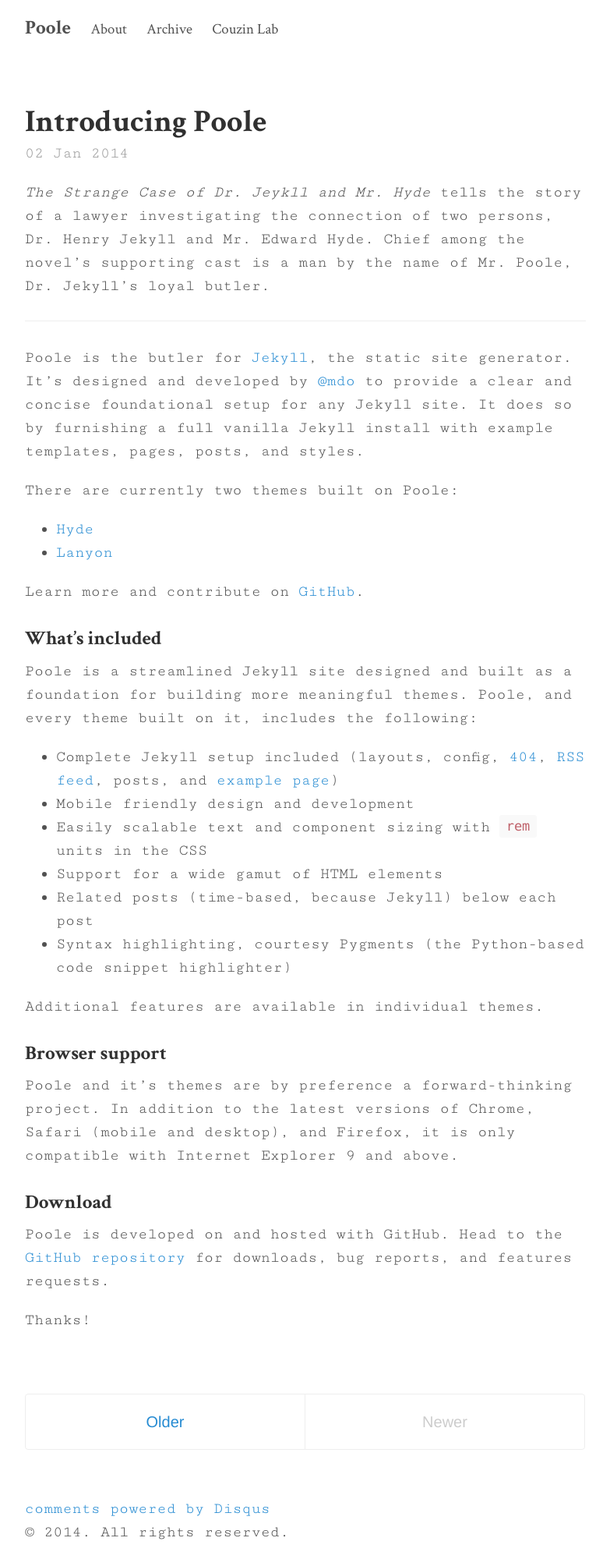
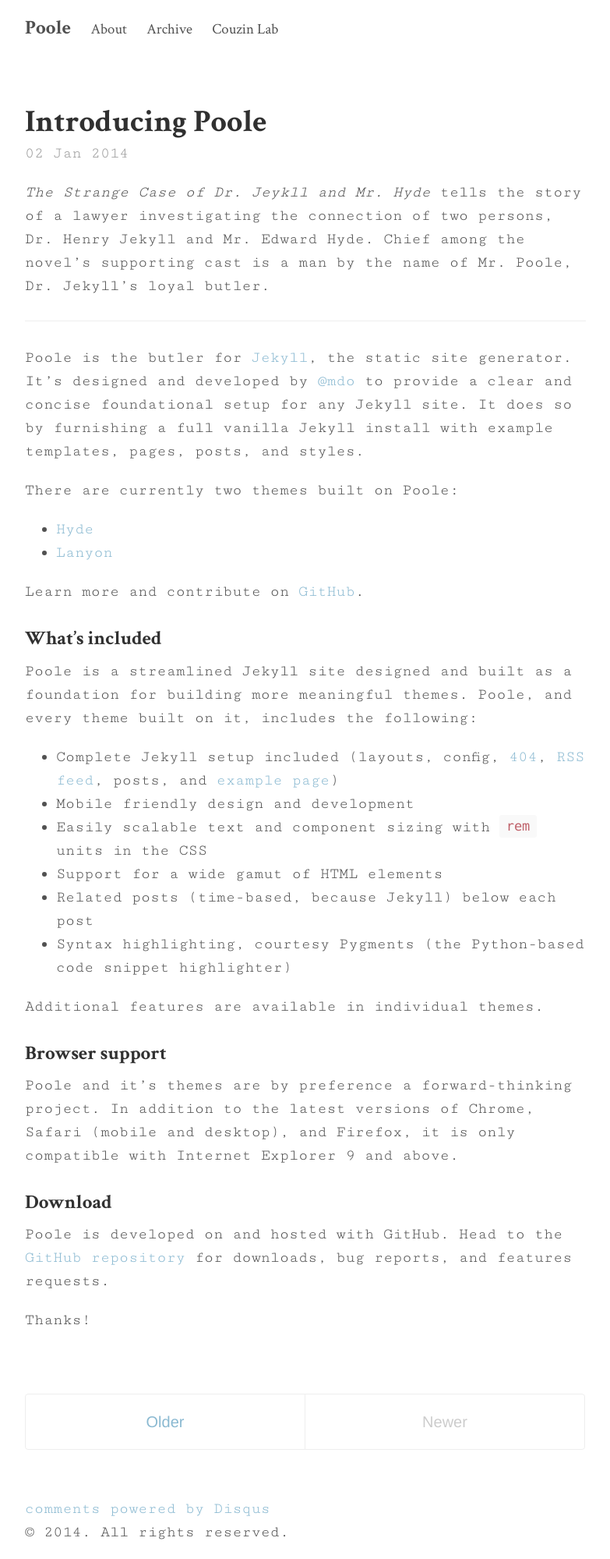
Before and after one commit to capecodcid/capecodcid.github.io, a Jekyll site: the page built from index.html, in a window 1280 px wide. Shown: the whole page at 78% size, without its empty margins (248-1031 px from the left). Built offline with Jekyll 4.4.1, drawn with Linux system fonts in a browser that asks for light colours; some web fonts are replaced; Markdown is read by kramdown in place of the engine named in the settings; the list of posts is cut into pages by our own code; comment, search, counter and statistics services are not loaded.

Commit message:
added color

```diff
--- a/public/css/poole.css
+++ b/public/css/poole.css
@@ -79,11 +79,13 @@ body {
 
 /* No `:visited` state is required by default (browsers will use `a`) */
 a {
-  color: #268bd2;
+  color: #8ab9d1;
   text-decoration: none;
 }
 /* `:focus` is linked to `:hover` for basic accessibility */
-a:hover,
+a:hover {
+  color: #24536b;
+}
 a:focus {
   text-decoration: underline;
 }
```
